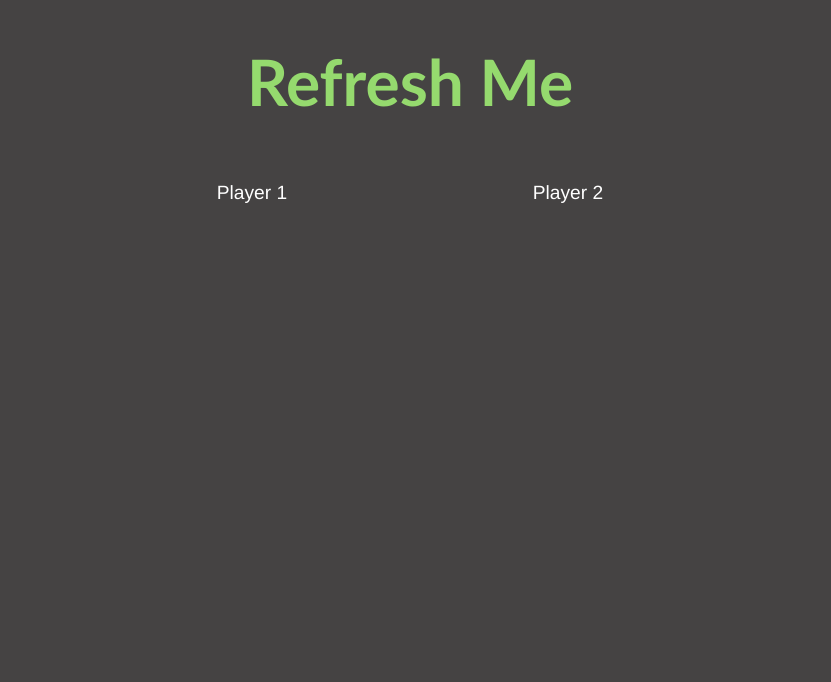
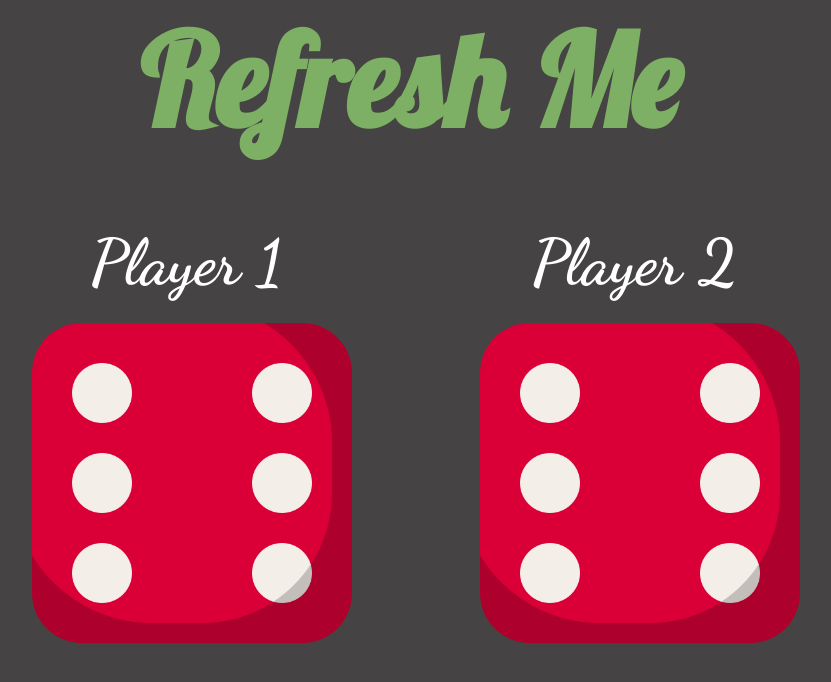
Before and after one commit to hootingsailor/dice-game, a plain HTML site: page index.html in a window 1280 px wide. Shown: the whole page, without its empty margins (230-1061 px from the left). Drawn offline with Linux system fonts and the light colour scheme.

Commit message:
static part done

```diff
--- a/index.html
+++ b/index.html
@@ -4,7 +4,7 @@
     <meta charset="UTF-8">
     <meta http-equiv="X-UA-Compatible" content="IE=edge">
     <meta name="viewport" content="width=device-width, initial-scale=1.0">
-    <link rel="stylesheet" href="style.css">
+    <link rel="preconnect" href="https://fonts.googleapis.com"><link rel="preconnect" href="https://fonts.gstatic.com" crossorigin><link href="https://fonts.googleapis.com/css2?family=Dancing+Script:wght@700&family=Lobster&display=swap" rel="stylesheet">    <link rel="stylesheet" href="style.css">
     <title>Document</title>
 </head>
 <body>
@@ -12,9 +12,11 @@
     <div class="main">
         <div class="player">
             <p>Player 1</p>
+            <img src="images/dice-6.png" alt="dice-6">
         </div>
         <div class="player">
             <p>Player 2</p>
+            <img src="images/dice-6.png" alt="dice-6">
         </div>
     </div>
 
--- a/style.css
+++ b/style.css
@@ -1,20 +1,23 @@
 *{
     background-color: rgb(69, 67, 67);
+    margin: 0;
+    padding: 0;
 }
 
 h1{
     text-align: center;
-    font-family: 'Gill Sans', 'Gill Sans MT', Calibri, 'Trebuchet MS', sans-serif;
-    font-size: 5vw;
-    color: rgb(149, 218, 110);
+    font-family: 'Lobster', cursive;
+    font-size: 10vw;
+    color: rgb(125, 176, 100);
+    margin-bottom: 5%;
 }
 
 p{
     text-align: center;
-    font-family: 'Franklin Gothic Medium', 'Arial Narrow', Arial, sans-serif;
-    font-size: larger;
+    font-family: 'Dancing Script', cursive;
+    font-size: 5vw;
     color: rgb(255, 255, 255);
-    padding: 0 5%;
+    margin-bottom: 5%;
 }
 
 .main{
@@ -25,4 +28,10 @@ p{
 .player{
     display: inline-block;
     width: 25%;
+    padding: 0 5%;
 }
+
+img{
+    width: 100%;
+    padding: 2%;
+}
```
Also changed, not shown: images/dice-1.png (added), images/dice-2.png (added), images/dice-3.png (added), images/dice-4.png (added), images/dice-5.png (added), images/dice-6.png (added).
